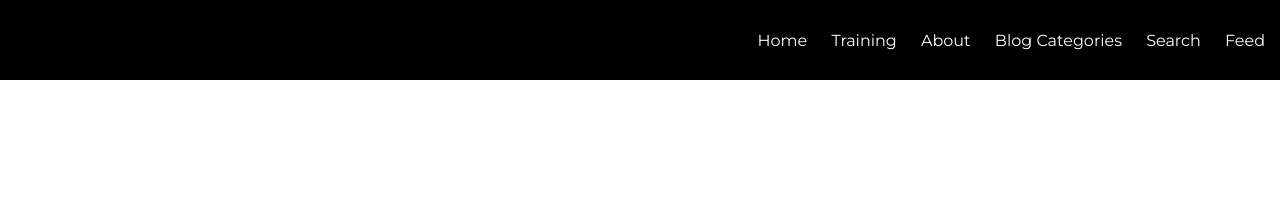
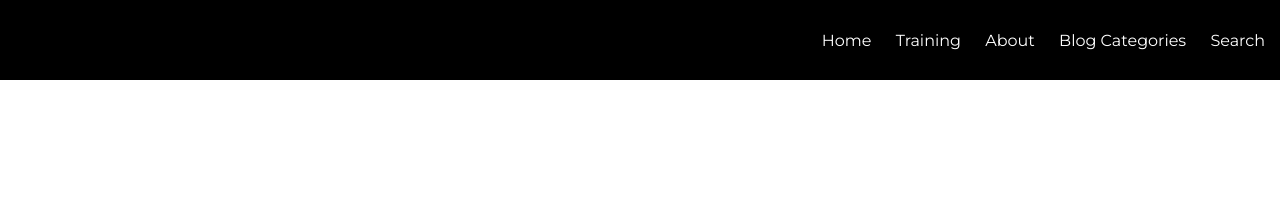
Before and after one commit to agiletodd/agiletodd.github.io, a Jekyll site: the page built from training.md, in a window 1280 px wide. Shown: the top 201 px of the page. Built offline with Jekyll 4.4.1, drawn with Linux system fonts in a browser that asks for light colours; nearby versions of some CDN libraries.

Commit message:
Removed Feeds

```diff
--- a/_layouts/page.html
+++ b/_layouts/page.html
@@ -32,7 +32,7 @@
                     <a href="{{ site.url }}{{ link.url }}">{{ link.title }}</a>
                 {% endif %} </li>
 {% endfor %}
-           <li><a href="{{ site.url }}/feed.xml" title="Atom/RSS feed"><i class="icon-rss"></i> Feed</a></li>
+           <!-- <li><a href="{{ site.url }}/feed.xml" title="Atom/RSS feed"><i class="icon-rss"></i> Feed</a></li> -->
     </ul>
 </div>
             </div>
--- a/_layouts/post.html
+++ b/_layouts/post.html
@@ -35,7 +35,6 @@
                     <a href="{{ site.url }}{{ link.url }}">{{ link.title }}</a>
                 {% endif %} </li>
 {% endfor %}
-           <li><a href="{{ site.url }}/feed.xml" title="Atom/RSS feed"><i class="icon-rss"></i> Feed</a></li>
     </ul>
 
 </div>
```
